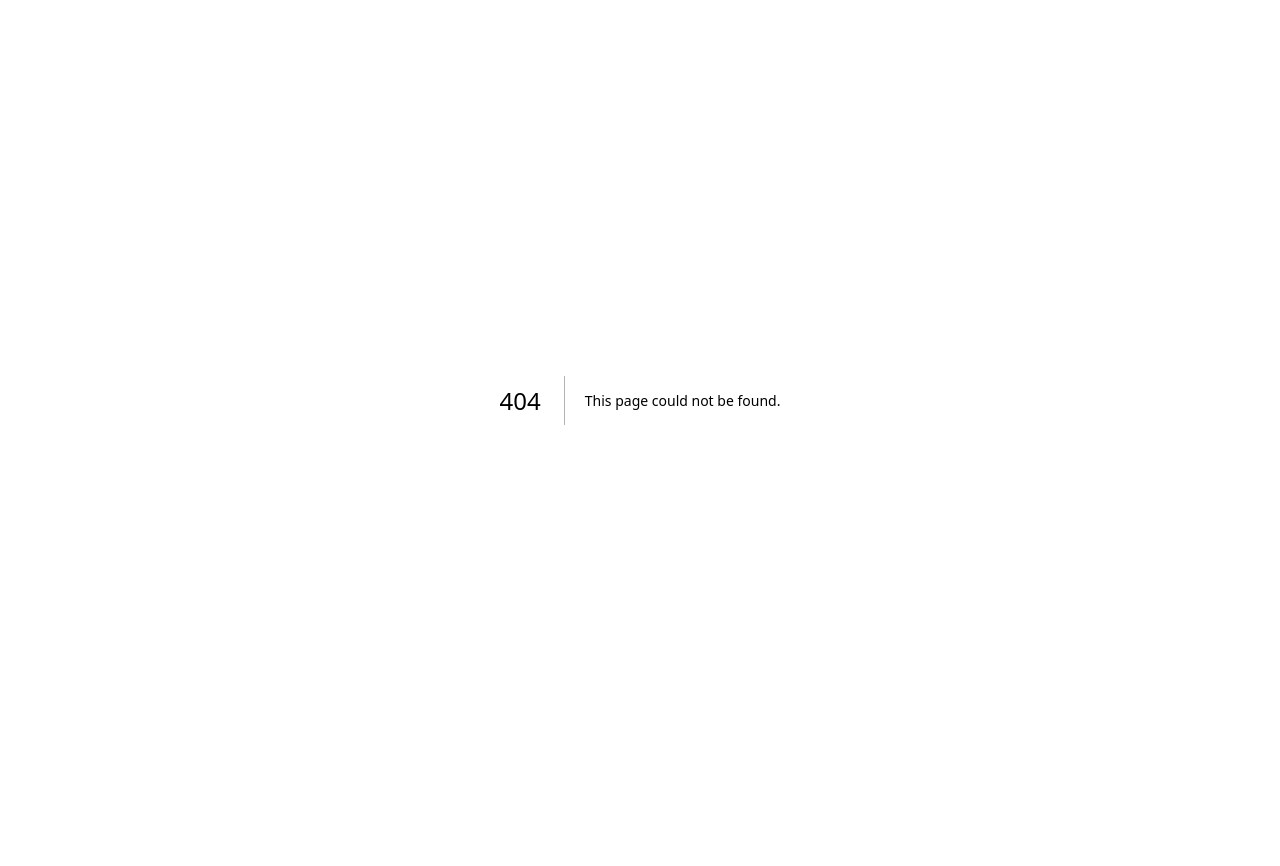
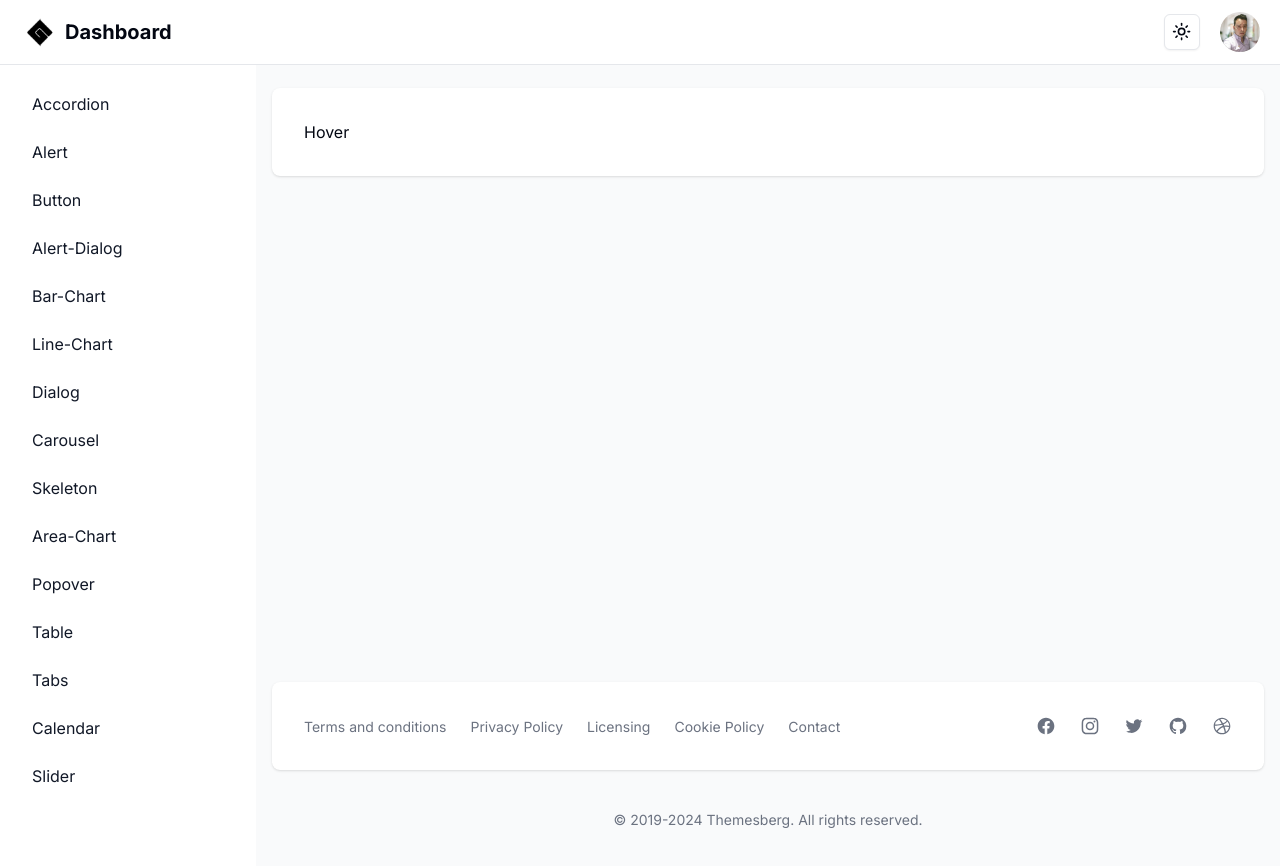
Before and after one commit to GonzaloGC/dashboard-next, a Next.js app: page /dashboard/tooltip in a window 1280 px wide. Before the commit this address had no page. Shown: the top 866 px of the page. Before the commit the page ends 800 px from the top, so only its background shows below. Built offline with nearby package versions, Linux system fonts and the light colour scheme.

Commit message:
added tooltip component

```diff
--- a/package.json
+++ b/package.json
@@ -21,6 +21,7 @@
     "@radix-ui/react-slider": "^1.2.0",
     "@radix-ui/react-slot": "^1.1.0",
     "@radix-ui/react-tabs": "^1.1.0",
+    "@radix-ui/react-tooltip": "^1.1.2",
     "class-variance-authority": "^0.7.0",
     "clsx": "^2.1.1",
     "cmdk": "1.0.0",
--- a/src/app/dashboard/layout.tsx
+++ b/src/app/dashboard/layout.tsx
@@ -27,6 +27,7 @@
   { name: "radial-chart", href: "radial-chart" },
    { name: "menubar", href: "menubar" },
    { name: "drawer", href: "drawer" },
+   { name: "tooltip", href: "tooltip" },
 ];
 
 export default function DashboardLayout({
--- /dev/null
+++ b/src/app/dashboard/tooltip/page.tsx
@@ -0,0 +1,21 @@
+import {
+  Tooltip,
+  TooltipContent,
+  TooltipProvider,
+  TooltipTrigger,
+} from "@/components/ui/tooltip"
+
+export default function Page() {
+  return (
+    <div>
+      <TooltipProvider>
+        <Tooltip>
+          <TooltipTrigger>Hover</TooltipTrigger>
+          <TooltipContent>
+            <p>Add to library</p>
+          </TooltipContent>
+        </Tooltip>
+      </TooltipProvider>
+    </div>
+  );
+}
--- /dev/null
+++ b/src/components/ui/tooltip.tsx
@@ -0,0 +1,30 @@
+"use client"
+
+import * as React from "react"
+import * as TooltipPrimitive from "@radix-ui/react-tooltip"
+
+import { cn } from "@/lib/utils"
+
+const TooltipProvider = TooltipPrimitive.Provider
+
+const Tooltip = TooltipPrimitive.Root
+
+const TooltipTrigger = TooltipPrimitive.Trigger
+
+const TooltipContent = React.forwardRef<
+  React.ElementRef<typeof TooltipPrimitive.Content>,
+  React.ComponentPropsWithoutRef<typeof TooltipPrimitive.Content>
+>(({ className, sideOffset = 4, ...props }, ref) => (
+  <TooltipPrimitive.Content
+    ref={ref}
+    sideOffset={sideOffset}
+    className={cn(
+      "z-50 overflow-hidden rounded-md bg-primary px-3 py-1.5 text-xs text-primary-foreground animate-in fade-in-0 zoom-in-95 data-[state=closed]:animate-out data-[state=closed]:fade-out-0 data-[state=closed]:zoom-out-95 data-[side=bottom]:slide-in-from-top-2 data-[side=left]:slide-in-from-right-2 data-[side=right]:slide-in-from-left-2 data-[side=top]:slide-in-from-bottom-2",
+      className
+    )}
+    {...props}
+  />
+))
+TooltipContent.displayName = TooltipPrimitive.Content.displayName
+
+export { Tooltip, TooltipTrigger, TooltipContent, TooltipProvider }
```
Also changed, not shown: 1 other file (tests, documents, lock files or other folders).
